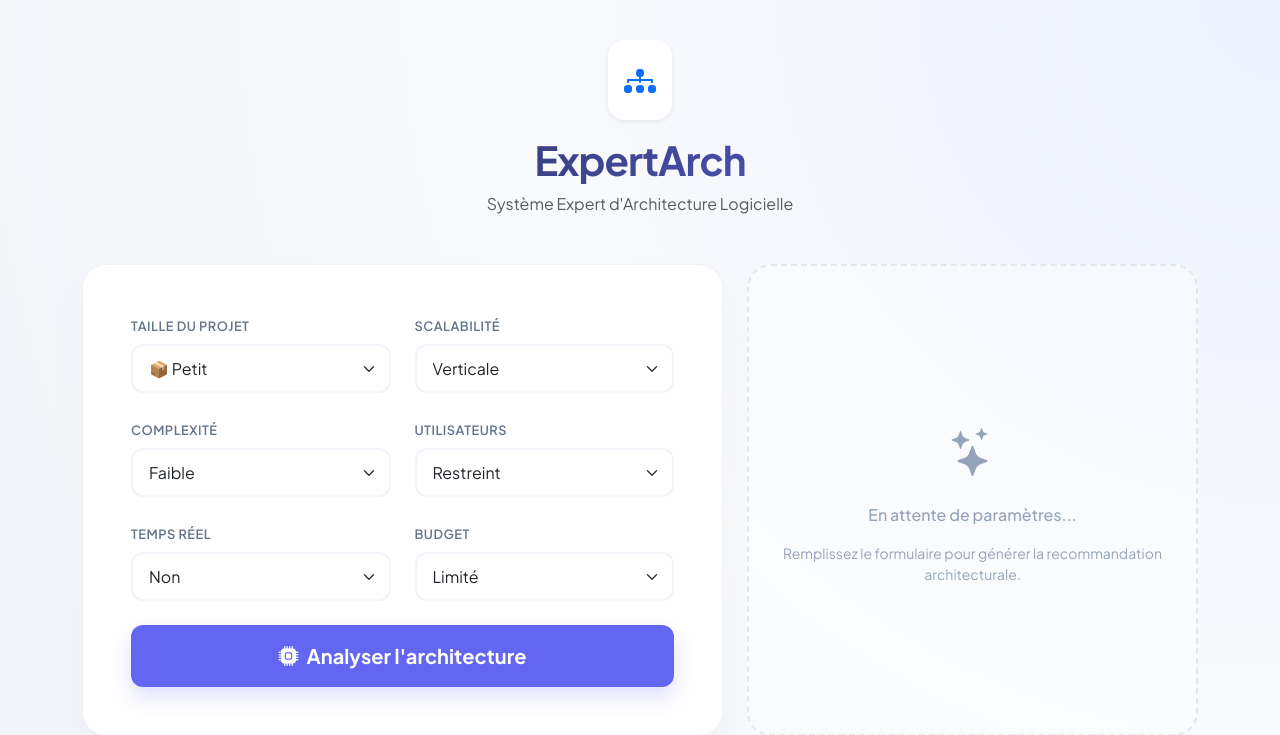
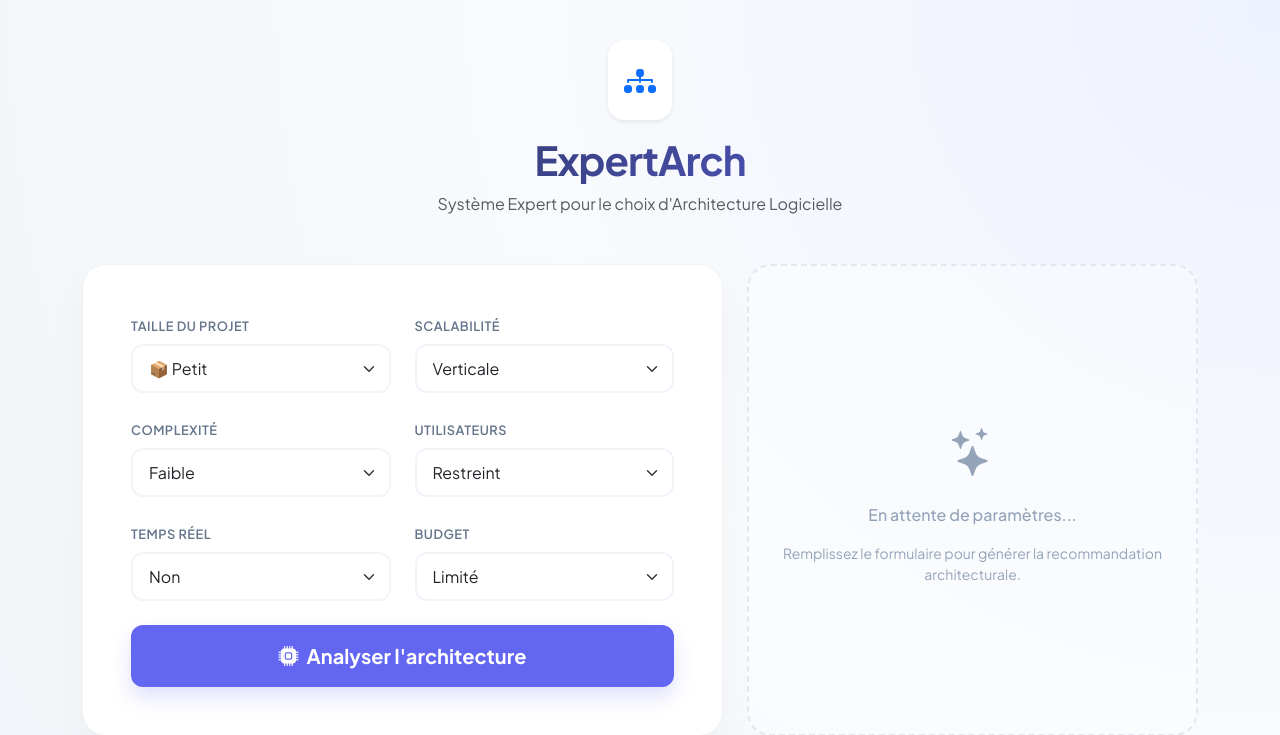
Before and after one commit to Kaho-benjamin2004/SystemEXpertChoixArchitectureLogicie, a FastAPI app: page / in a window 1280 px wide. Shown: the top 735 px of the page. Run offline with FastAPI, Linux system fonts and the light colour scheme.

Commit message:
last commit

```diff
--- a/templates/index.html
+++ b/templates/index.html
@@ -149,7 +149,7 @@
             <i class="bi bi-diagram-3-fill text-primary" style="font-size: 2rem;"></i>
         </div>
         <h1 class="display-6 fw-bold">ExpertArch</h1>
-        <p class="text-muted">Système Expert d'Architecture Logicielle</p>
+        <p class="text-muted">Système Expert pour le choix d'Architecture Logicielle</p>
     </div>
 
     <div class="row g-4">
```
